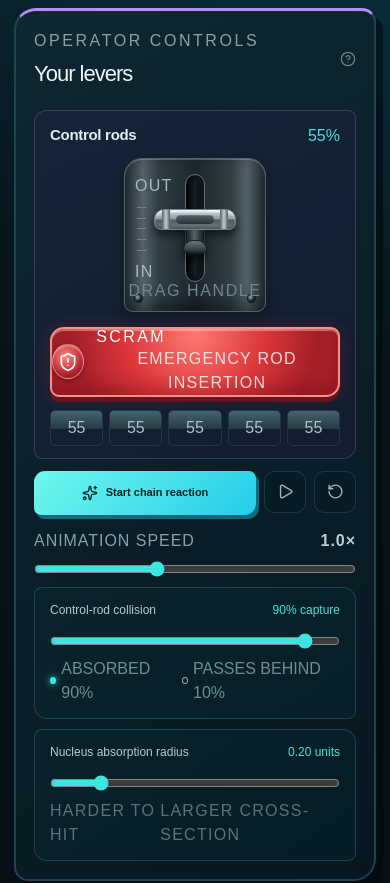
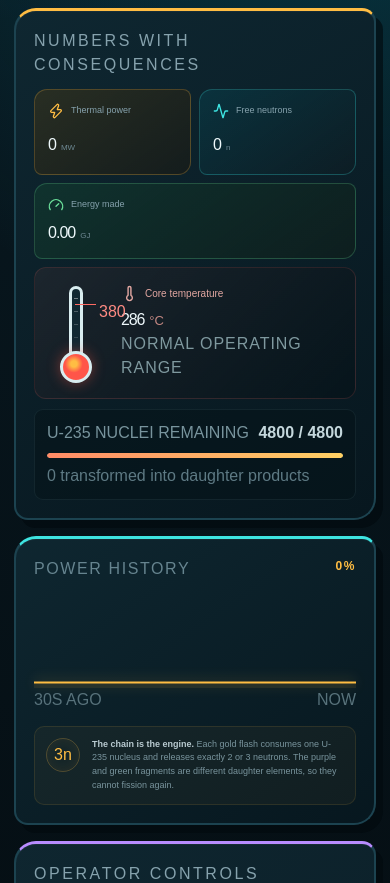
Before and after one commit to awm11/nuclear-reactor, a React (Vite) app: page / in a window 390 px wide. Shown: the part 778-1661 px from the top of the page. Built offline with nearby package versions, Linux system fonts and the light colour scheme.

Commit message:
Move reactor readouts to left column

```diff
--- a/app/globals.css
+++ b/app/globals.css
@@ -46,7 +46,7 @@ button { color: inherit; }
 .header-status { margin-left: auto; border: 1px solid rgba(151,208,224,.15); border-radius: 999px; padding: 8px 12px; color: #bdd0d7; background: rgba(7,22,29,.62); font: 600 11px var(--font-geist-mono), monospace; text-transform: uppercase; letter-spacing: .08em; }
 .status-dot { display: inline-block; width: 7px; height: 7px; margin-right: 7px; border-radius: 50%; background: var(--green); box-shadow: 0 0 12px var(--green); }
 .status-dot.idle { background: #607883; box-shadow: none; }
-.workspace { max-width: 1500px; margin: 0 auto; display: grid; grid-template-columns: minmax(0, 1.65fr) minmax(320px, .62fr); gap: 16px; }
+.workspace { max-width: 1500px; margin: 0 auto; display: grid; grid-template-columns: minmax(260px, .52fr) minmax(610px, 1.55fr) minmax(300px, .58fr); align-items: start; gap: 16px; }
 .panel { background: linear-gradient(145deg, rgba(15,39,49,.96), rgba(7,23,31,.96)); border: 2px solid #1c4350; border-radius: 22px 14px 22px 14px; box-shadow: 7px 8px 0 rgba(2,10,14,.65), inset 0 1px rgba(255,255,255,.035); }
 .reactor-panel { padding: 20px; min-height: 700px; border-color: #28536a; background: linear-gradient(155deg, rgba(11,35,52,.98), rgba(6,21,30,.97)); }
 .panel-heading { display: flex; align-items: center; justify-content: space-between; margin-bottom: 15px; }
@@ -95,7 +95,7 @@ button { color: inherit; }
 .pipe-flow span { position: absolute; top: -2px; width: 5px; height: 5px; border-radius: 50%; background: var(--cyan); box-shadow: 0 0 8px var(--cyan); animation: flow 4s linear infinite; }
 .pipe-flow span:nth-child(2) { animation-delay: -.8s; }.pipe-flow span:nth-child(3) { animation-delay: -1.6s;}.pipe-flow span:nth-child(4) { animation-delay: -2.4s;}.pipe-flow span:nth-child(5) { animation-delay: -3.2s;}
 @keyframes flow { from { left: 0; } to { left: 100%; } }
-.control-column { display: flex; flex-direction: column; gap: 16px; }
+.readout-column, .control-column { min-width: 0; display: flex; flex-direction: column; gap: 16px; }
 .control-panel, .metrics-panel, .readout-panel { padding: 18px; }
 .control-panel { border-top: 3px solid #b88cff; }
 .metrics-panel { border-top: 3px solid var(--amber); }
@@ -212,12 +212,13 @@ button:hover { transform: translateY(-1px); }
 footer { max-width: 1500px; margin: 12px auto 0; display: flex; justify-content: space-between; color: #4f6d77; font: 8px var(--font-geist-mono), monospace; text-transform: uppercase; letter-spacing: .08em; }
 .footer-ready { display: flex; align-items: center; gap: 5px; color: #628d80; }
 
-@media (max-width: 940px) {
+@media (max-width: 1180px) {
   .app-shell { padding: 18px 14px; }
   .workspace { grid-template-columns: 1fr; }
-  .reactor-panel { min-height: auto; }
-  .control-column { display: grid; grid-template-columns: 1fr 1fr; }
-  .readout-panel { grid-column: 1 / -1; }
+  .reactor-panel { order: 1; min-height: auto; }
+  .readout-column { order: 2; display: grid; grid-template-columns: 1fr 1fr; align-items: stretch; }
+  .control-column { order: 3; }
+  .readout-panel { min-height: 100%; }
 }
 @media (max-width: 600px) {
   .header-status { display: none; }
@@ -232,6 +233,6 @@ footer { max-width: 1500px; margin: 12px auto 0; display: flex; justify-content:
   .drag-hint { display: none; }
   .stage-legend span:nth-child(3) { display: none; }
   .transport-strip { grid-template-columns: auto auto; }.pipe-flow { display: none; }
-  .control-column { display: flex; }
+  .readout-column { display: flex; }
 }
 @media (prefers-reduced-motion: reduce) { *, *::before, *::after { animation-duration: .01ms !important; animation-iteration-count: 1 !important; scroll-behavior: auto !important; } }
--- a/app/page.tsx
+++ b/app/page.tsx
@@ -187,6 +187,33 @@ export default function Home() {
       </header>
 
       <section className="workspace">
+        <aside className="readout-column">
+          <section className="panel metrics-panel">
+            <p className="eyebrow">Numbers with consequences</p>
+            <div className="metric-grid">
+              <Metric icon={<Zap size={16} />} label="Thermal power" value={power.toFixed(0)} unit="MW" accent="amber" />
+              <Metric icon={<Activity size={16} />} label="Free neutrons" value={String(telemetry.neutrons)} unit="n" accent="cyan" />
+              <Metric icon={<Gauge size={16} />} label="Energy made" value={telemetry.energyGJ.toFixed(2)} unit="GJ" accent="green" />
+              <ThermometerReadout temperature={coreTemp} warning={temperatureWarning} overheating={overheating} />
+            </div>
+            <div className="fuel-readout">
+              <div><span>U-235 nuclei remaining</span><strong>{telemetry.activeNuclei} / {TOTAL_NUCLEI}</strong></div>
+              <span className="fuel-track"><i style={{ width: `${(telemetry.activeNuclei / TOTAL_NUCLEI) * 100}%` }} /></span>
+              <small>{telemetry.spentNuclei} transformed into daughter products</small>
+            </div>
+          </section>
+
+          <section className="panel readout-panel">
+            <div className="readout-header"><span>POWER HISTORY</span><strong>{Math.round((power / 1600) * 100)}%</strong></div>
+            <PowerHistory values={history} />
+            <div className="readout-scale"><span>30s ago</span><span>now</span></div>
+            <div className="chain-note">
+              <span className="chain-icon">3n</span>
+              <p><strong>The chain is the engine.</strong> Each gold flash consumes one U-235 nucleus and releases exactly 2 or 3 neutrons. The purple and green fragments are different daughter elements, so they cannot fission again.</p>
+            </div>
+          </section>
+        </aside>
+
         <div className="reactor-panel panel">
           <div className="panel-heading">
             <div>
@@ -305,30 +332,6 @@ export default function Home() {
             </label>
           </section>
 
-          <section className="panel metrics-panel">
-            <p className="eyebrow">Numbers with consequences</p>
-            <div className="metric-grid">
-              <Metric icon={<Zap size={16} />} label="Thermal power" value={power.toFixed(0)} unit="MW" accent="amber" />
-              <Metric icon={<Activity size={16} />} label="Free neutrons" value={String(telemetry.neutrons)} unit="n" accent="cyan" />
-              <Metric icon={<Gauge size={16} />} label="Energy made" value={telemetry.energyGJ.toFixed(2)} unit="GJ" accent="green" />
-              <ThermometerReadout temperature={coreTemp} warning={temperatureWarning} overheating={overheating} />
-            </div>
-            <div className="fuel-readout">
-              <div><span>U-235 nuclei remaining</span><strong>{telemetry.activeNuclei} / {TOTAL_NUCLEI}</strong></div>
-              <span className="fuel-track"><i style={{ width: `${(telemetry.activeNuclei / TOTAL_NUCLEI) * 100}%` }} /></span>
-              <small>{telemetry.spentNuclei} transformed into daughter products</small>
-            </div>
-          </section>
-
-          <section className="panel readout-panel">
-            <div className="readout-header"><span>POWER HISTORY</span><strong>{Math.round((power / 1600) * 100)}%</strong></div>
-            <PowerHistory values={history} />
-            <div className="readout-scale"><span>30s ago</span><span>now</span></div>
-            <div className="chain-note">
-              <span className="chain-icon">3n</span>
-              <p><strong>The chain is the engine.</strong> Each gold flash consumes one U-235 nucleus and releases exactly 2 or 3 neutrons. The purple and green fragments are different daughter elements, so they cannot fission again.</p>
-            </div>
-          </section>
         </aside>
       </section>
 
```
